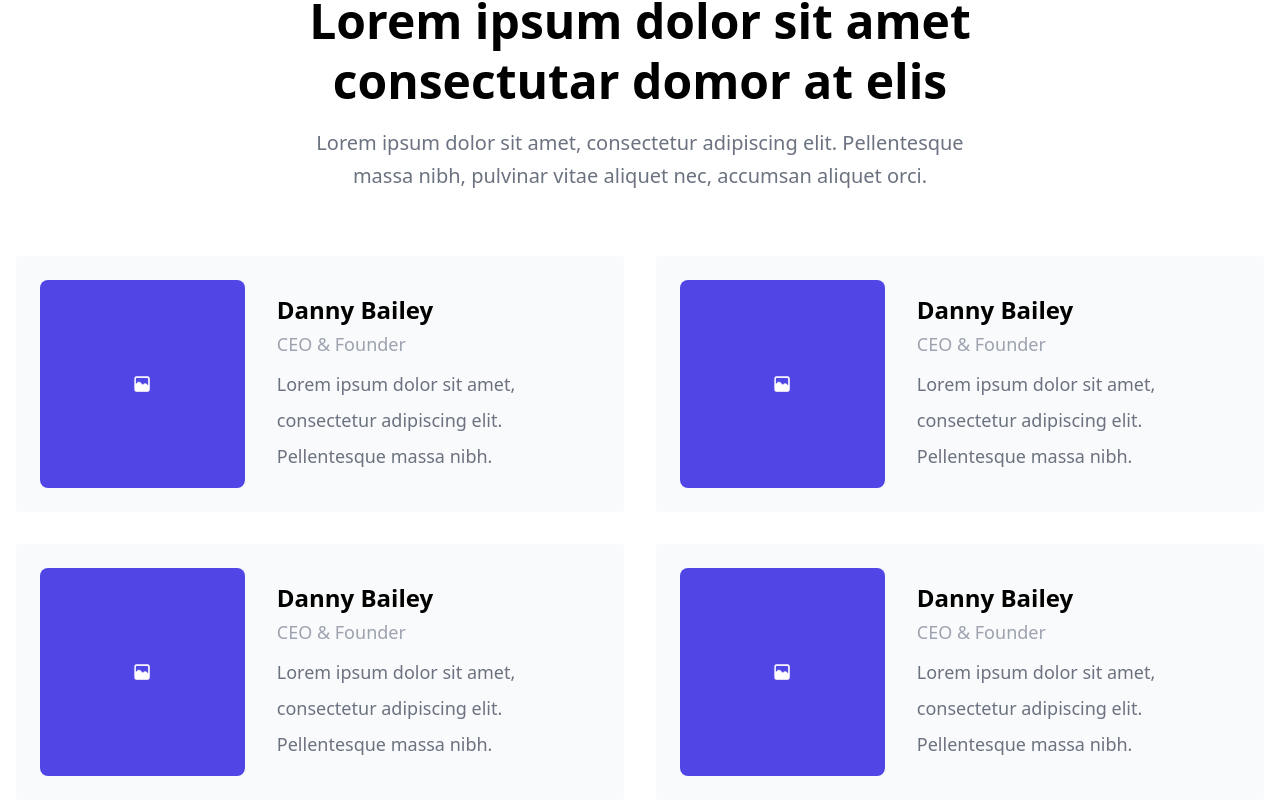
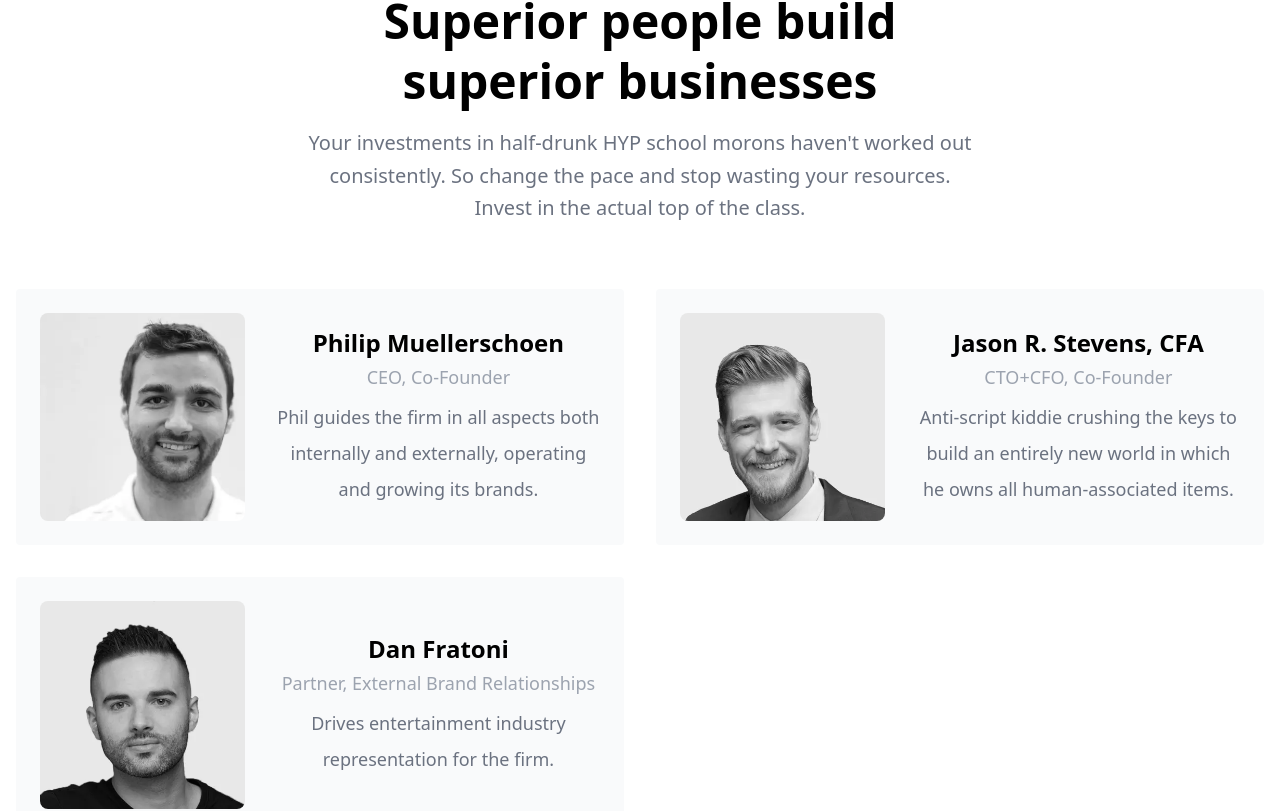
Before and after one commit to Tincre/phund, a Next.js app: page / in a window 1280 px wide. Shown: the part 5313-6124 px from the top of the page. Built offline with nearby package versions, Linux system fonts and the light colour scheme.

Commit message:
:recycle: refactor component and data for Team [sc-561]

```diff
--- a/components/Sections/Team.jsx
+++ b/components/Sections/Team.jsx
@@ -1,121 +1,49 @@
-export default function Team({}) {
+function TeamCard({ name, position, description, imageSrc, imageAlt }) {
+  return (
+    <div className="w-full lg:w-1/2 p-4">
+      <div className="bg-gray-50 p-6 rounded">
+        <div className="flex flex-wrap items-center justify-center -mx-4">
+          <div className="w-full md:w-2/5 px-4 mb-4 lg:mb-0">
+            <img
+              className="md:w-full h-52 object-cover rounded-lg justify-center mx-auto"
+              src={imageSrc}
+              alt={imageAlt}
+            />
+          </div>
+          <div className="w-full md:w-3/5 px-4 text-center">
+            <h3 className="text-2xl font-bold font-heading mb-1">{name}</h3>
+            <p className="mb-2 text-lg text-gray-400">{position}</p>
+            <p className="text-lg text-gray-500 leading-loose">{description}</p>
+          </div>
+        </div>
+      </div>
+    </div>
+  );
+}
+export default function Team({
+  subTitle,
+  title,
+  description,
+  teamCardContent,
+}) {
   return (
     <section id="team" className="py-20">
       <div className="container px-4 mx-auto">
         <div className="max-w-lg lg:max-w-2xl mx-auto text-center mb-12 lg:mb-16">
           <span className="text-xs font-semibold text-indigo-500 uppercase">
-            Lorem ipsum
+            {subTitle}
           </span>
           <h2 className="mt-2 mb-4 text-3xl leading-tight md:text-4xl md:leading-tight lg:text-5xl lg:leading-tight font-bold font-heading">
-            Lorem ipsum dolor sit amet consectutar domor at elis
+            {title}
           </h2>
           <p className="text-base leading-relaxed lg:text-xl lg:leading-relaxed text-gray-500">
-            Lorem ipsum dolor sit amet, consectetur adipiscing elit.
-            Pellentesque massa nibh, pulvinar vitae aliquet nec, accumsan
-            aliquet orci.
+            {description}
           </p>
         </div>
         <div className="flex flex-wrap -m-4">
-          <div className="w-full lg:w-1/2 p-4">
-            <div className="bg-gray-50 p-6 rounded">
-              <div className="flex flex-wrap items-center -mx-4">
-                <div className="w-full md:w-2/5 px-4 mb-4 lg:mb-0">
-                  <img
-                    className="md:w-full h-52 object-cover rounded-lg"
-                    src="/images/indigo-600-square.png"
-                    alt="Avatar image"
-                  />
-                </div>
-                <div className="w-full md:w-3/5 px-4">
-                  <h3 className="text-2xl font-bold font-heading mb-1">
-                    Danny Bailey
-                  </h3>
-                  <p className="mb-2 text-lg text-gray-400">
-                    CEO &amp; Founder
-                  </p>
-                  <p className="text-lg text-gray-500 leading-loose">
-                    Lorem ipsum dolor sit amet, consectetur adipiscing elit.
-                    Pellentesque massa nibh.
-                  </p>
-                </div>
-              </div>
-            </div>
-          </div>
-          <div className="w-full lg:w-1/2 p-4">
-            <div className="bg-gray-50 p-6 rounded">
-              <div className="flex flex-wrap items-center -mx-4">
-                <div className="w-full md:w-2/5 px-4 mb-4 lg:mb-0">
-                  <img
-                    className="md:w-full h-52 object-cover rounded-lg"
-                    src="/images/indigo-600-square.png"
-                    alt="Avatar image"
-                  />
-                </div>
-                <div className="w-full md:w-3/5 px-4">
-                  <h3 className="text-2xl font-bold font-heading mb-1">
-                    Danny Bailey
-                  </h3>
-                  <p className="mb-2 text-lg text-gray-400">
-                    CEO &amp; Founder
-                  </p>
-                  <p className="text-lg text-gray-500 leading-loose">
-                    Lorem ipsum dolor sit amet, consectetur adipiscing elit.
-                    Pellentesque massa nibh.
-                  </p>
-                </div>
-              </div>
-            </div>
-          </div>
-          <div className="w-full lg:w-1/2 p-4">
-            <div className="bg-gray-50 p-6 rounded">
-              <div className="flex flex-wrap items-center -mx-4">
-                <div className="w-full md:w-2/5 px-4 mb-4 lg:mb-0">
-                  <img
-                    className="md:w-full h-52 object-cover rounded-lg"
-                    src="/images/indigo-600-square.png"
-                    alt="Avatar image"
-                  />
-                </div>
-                <div className="w-full md:w-3/5 px-4">
-                  <h3 className="text-2xl font-bold font-heading mb-1">
-                    Danny Bailey
-                  </h3>
-                  <p className="mb-2 text-lg text-gray-400">
-                    CEO &amp; Founder
-                  </p>
-                  <p className="text-lg text-gray-500 leading-loose">
-                    Lorem ipsum dolor sit amet, consectetur adipiscing elit.
-                    Pellentesque massa nibh.
-                  </p>
-                </div>
-              </div>
-            </div>
-          </div>
-          <div className="w-full lg:w-1/2 p-4">
-            <div className="bg-gray-50 p-6 rounded">
-              <div className="flex flex-wrap items-center -mx-4">
-                <div className="w-full md:w-2/5 px-4 mb-4 lg:mb-0">
-                  <img
-                    className="md:w-full h-52 object-cover rounded-lg"
-                    src="/images/indigo-600-square.png"
-                    alt="Avatar image"
-                  />
-                </div>
-                <div className="w-full md:w-3/5 px-4">
-                  <h3 className="text-2xl font-bold font-heading mb-1">
-                    Danny Bailey
-                  </h3>
-                  <p className="mb-2 text-lg text-gray-400">
-                    CEO &amp; Founder
-                  </p>
-                  <p className="text-lg text-gray-500 leading-loose">
-                    Lorem ipsum dolor sit amet, consectetur adipiscing elit.
-                    Pellentesque massa nibh.
-                  </p>
-                </div>
-              </div>
-            </div>
-          </div>
+          {teamCardContent?.map((props, index) => {
+            return <TeamCard {...props} key={`${index}-${props?.name}`} />;
+          })}
         </div>
       </div>
     </section>
--- a/pages/index.jsx
+++ b/pages/index.jsx
@@ -130,6 +130,31 @@ export default function Funded() {
       subTitle: "Performance category",
     },
   ];
+  const teamCardContent = [
+    {
+      name: "Philip Muellerschoen",
+      position: "CEO, Co-Founder",
+      description:
+        "Phil guides the firm in all aspects both internally and externally, operating and growing its brands.",
+      imageSrc: "/team/phil.webp",
+      imageAlt: "Philip Muellerschoen",
+    },
+    {
+      name: "Jason R. Stevens, CFA",
+      position: "CTO+CFO, Co-Founder",
+      description:
+        "Anti-script kiddie crushing the keys to build an entirely new world in which he owns all human-associated items.",
+      imageSrc: "/team/jason.webp",
+      imageAlt: "Jason R. Stevens, CFA",
+    },
+    {
+      name: "Dan Fratoni",
+      position: "Partner, External Brand Relationships",
+      description: "Drives entertainment industry representation for the firm.",
+      imageSrc: "/team/dan.webp",
+      imageAlt: "Dan Fratoni",
+    },
+  ];
   return (
     <div>
       <title>{title}</title>
@@ -169,7 +194,12 @@ export default function Funded() {
           cta="Invest in Tincre"
           ctaHref="#invest"
         />
-        <Team />
+        <Team
+          title="Superior people build superior businesses"
+          subTitle="Better People"
+          description="Your investments in half-drunk HYP school morons haven't worked out consistently. So change the pace and stop wasting your resources. Invest in the actual top of the class."
+          teamCardContent={teamCardContent}
+        />
         <FAQ />
         <Considerations />
         <Footer entityTitle={entityTitle} logoSrc={logoSrc} />
```
